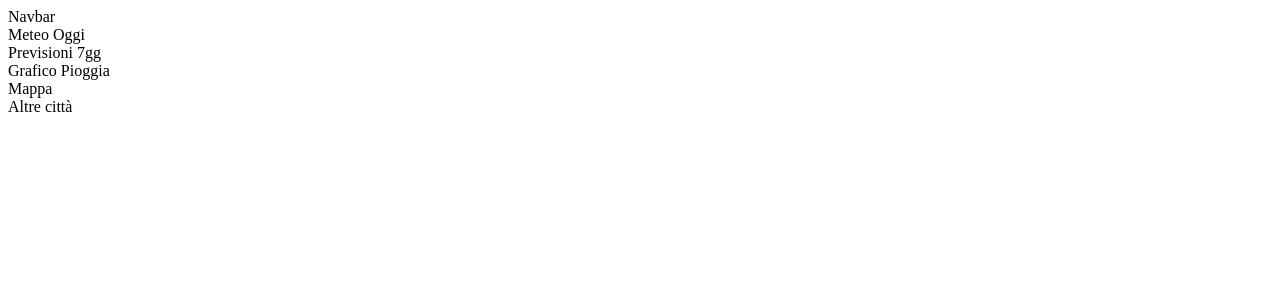
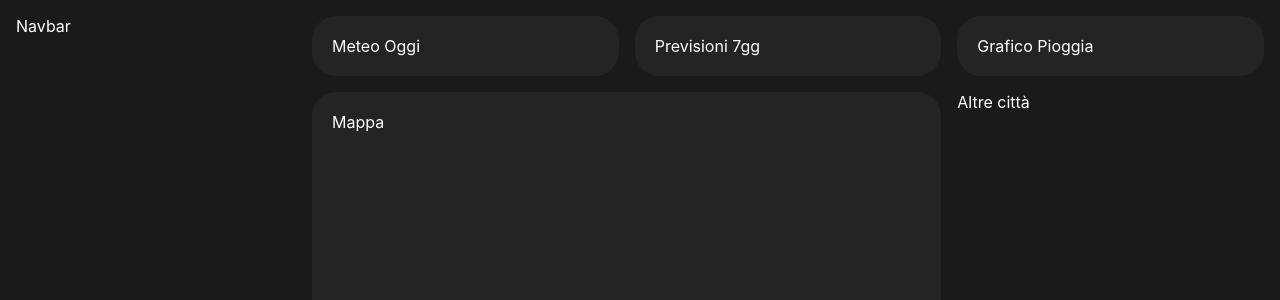
Before and after one commit to GennaroBuonomo/weather-app, a React (Vite) app: page / in a window 1280 px wide. Shown: the top 300 px of the page. Built offline with nearby package versions, Linux system fonts and the light colour scheme.

Commit message:
feat: add CSS styles for weather dashboard layout

```diff
--- a/src/App.css
+++ b/src/App.css
@@ -0,0 +1,36 @@
+body{
+  background-color: #1a1a1a;
+  color: white;
+  margin: 0;
+  font-family: -apple-system, sans-serif;
+}
+
+.weather-dashboard {
+  display: grid;
+  grid-template-columns: 280px 1fr;
+  height: 100vh;
+  gap: 16px;
+  padding: 16px;
+}
+
+.main-content{
+  display: grid;
+  gap: 16px;
+  grid-template-columns: repeat(3, 1fr);
+  grid-template-rows: auto 1fr;
+  grid-template-areas:
+    "today forecast chart"
+    "map map cities";
+}
+
+section {
+  background-color: #242424;
+  border-radius: 24px;
+  padding: 20px;
+}
+
+.weather-today { grid-area: today; }
+.forecast { grid-area: forecast; }
+.rain-chart { grid-area: chart; }
+.global-map { grid-area: map; }
+.other-cities { grid-area: cities; }
```
